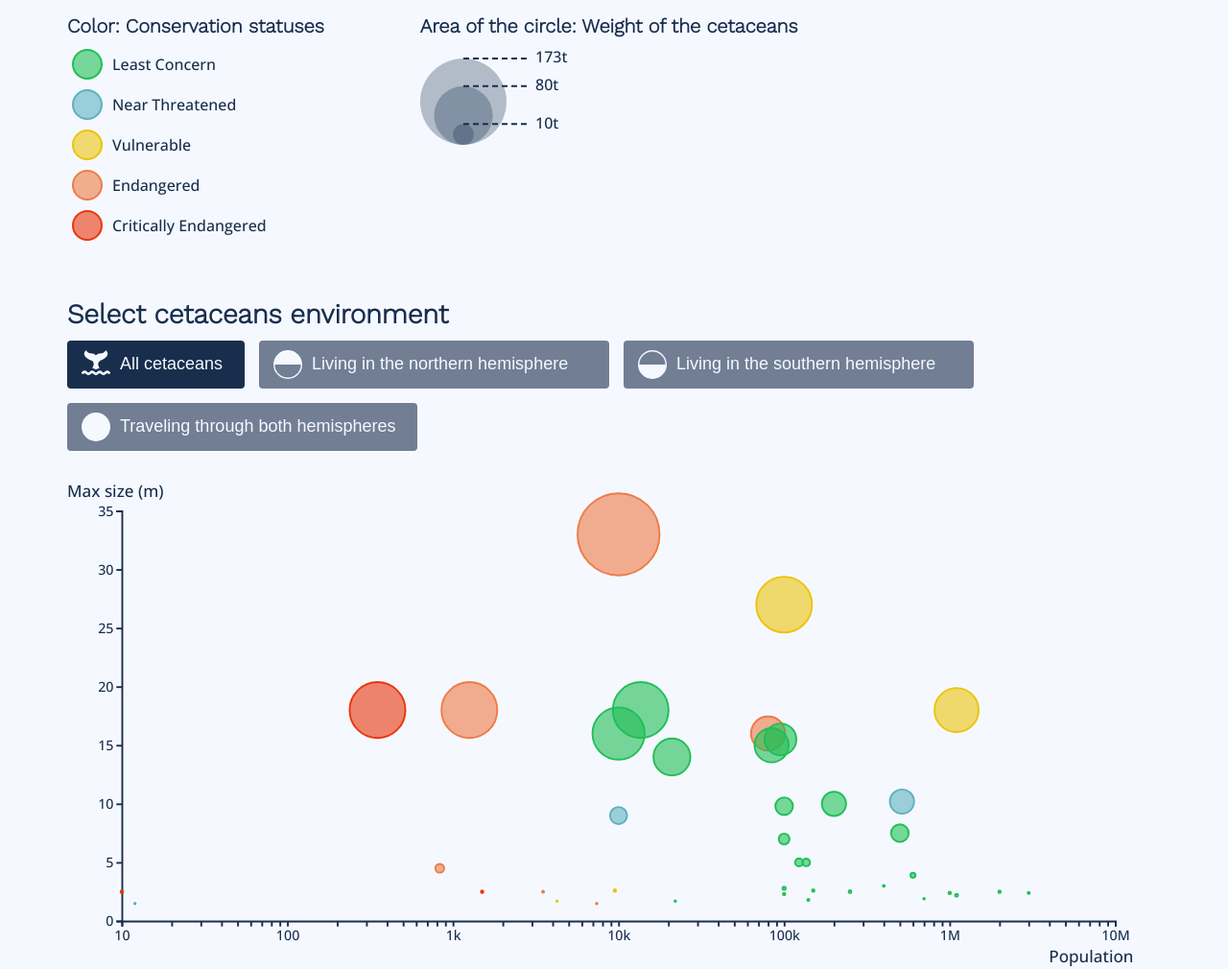
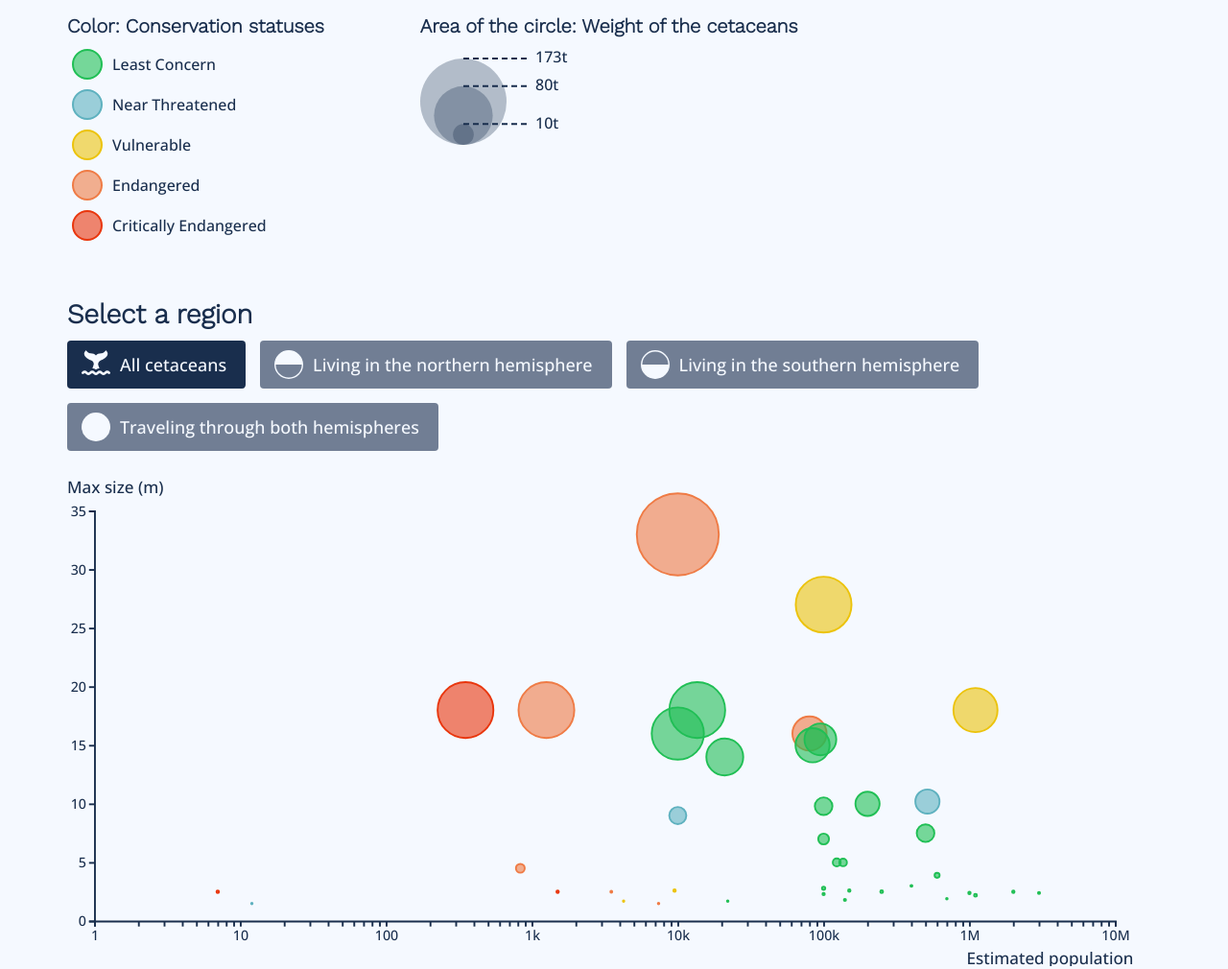
Before and after one commit to d3js-in-action-third-edition/enter-update-exit, a plain HTML site: page index.html in a window 1280 px wide. Shown: the part 315-1325 px from the top of the page at 96% size. Drawn offline with nearby package versions, Linux system fonts and the light colour scheme.

Commit message:
Update project

```diff
--- a/css/visualization.css
+++ b/css/visualization.css
@@ -28,24 +28,22 @@
   flex-wrap: wrap;
 }
 .filter {
-  position: relative;
-  display: flex;
-  align-items: center;
-  width: 365px;
   margin-right: 15px;
   margin-bottom: 15px;
   padding: 10px 20px 10px 15px;
+  font-family: inherit;
   background-color: rgba(25, 46, 77, 0.6);
   border-radius: 4px;
   border: none;
   cursor: pointer;
   transition: background-color 200ms ease;
 }
-.filter.filter-all {
-  width: 185px;
+.filter-icon,
+.filter-text {
+  display: inline-block;
+  vertical-align: middle;
 }
 .filter-icon {
-  display: inline-block;
   width: 30px;
   height: 30px;
   margin-right: 10px;
--- a/data/data.csv
+++ b/data/data.csv
@@ -4,7 +4,7 @@ uid,common_name,scientific_name,suborder,family,dorsal_fin,min_size_m,max_size_m
 3,Atlantic spotted dolphin,Stenella frontalis,Odontoceti,Delphinidae,Yes,1.70,2.30,0.14,both,100000,LC
 4,Atlantic white-sided dolphin,Lagenorhynchus acutus,Odontoceti,Delphinidae,Yes,1.90,2.50,0.2,north,250000,LC
 5,Australian snubfin dolphin,Orcaella heinsohni,Odontoceti,Delphinidae,Yes,2.10,2.60,0.15,south,9500,VU
-6,Baiji,Lipotes vexillifer,Odontoceti,Lipotidae,Yes,1.40,2.50,0.16,north,"6,5",CR
+6,Baiji,Lipotes vexillifer,Odontoceti,Lipotidae,Yes,1.40,2.50,0.16,north,7,CR
 7,Beluga,Delphinapterus leucas,Odontoceti,Monodontidae,No,3.00,5.00,1.50,north,136000,LC
 8,Blue whale,Balaenopterausculus,Mysticeti,Balaenopteridae,Yes,24.00,33.00,173.00,both,10000,EN
 9,Bowhead whale,Balaenaysticetus,Mysticeti,Balaenidae,No,14.00,16.00,70.00,north,10000,LC
--- a/index.html
+++ b/index.html
@@ -24,7 +24,7 @@
 			</div>
 		</div>
 		<div class="filters-container">
-			<h2>Select cetaceans environment</h2>
+			<h2>Select a region</h2>
 			<div id="filters"></div>
 		</div>
 		<div class="responsive-svg-container">
--- a/js/scatterplot.js
+++ b/js/scatterplot.js
@@ -19,9 +19,8 @@ const drawScatterplot = (data) => {
   /****************************/
   // X scale
   const maxPopulation = d3.max(data, d => d.global_population_estimate);
-  const minPopulation = d3.min(data, d => d.global_population_estimate);
   xScale
-    .domain([minPopulation, maxPopulation])
+    .domain([1, maxPopulation])
     .range([0, innerWidth])
     .nice();
 
@@ -62,30 +61,22 @@ const drawScatterplot = (data) => {
   // Add label to the axes
   svg
     .append("text")
-      .text("Population")
+      .text("Estimated population")
       .attr("text-anchor", "end")
       .attr("x", margin.left + innerWidth + 20)
-      .attr("y", height - 5)
+      .attr("y", height - 3)
       .style("font-size", "18px");
   svg
     .append("text")
       .text("Max size (m)")
       .attr("dominant-baseline", "hanging")
-      .attr("y", 20)
+      .attr("y", 15)
       .style("font-size", "18px");
 
 
   /******************************/
   /*     Append the circles     */
   /******************************/
-  innerChart  // Ensures that we have something to zoom against.
-    .append("rect")
-    .attr("x", 0)
-    .attr("y", 0)
-    .attr("width", innerWidth)
-    .attr("height", innerHeight)
-    .attr("fill", "transparent");
-
   innerChart
     .selectAll(".cetacean")
     .data(data)
--- a/js/shared-constants.js
+++ b/js/shared-constants.js
@@ -1,5 +1,5 @@
 // Chart
-const margin = {top: 50, right: 50, bottom: 50, left: 60};
+const margin = {top: 50, right: 50, bottom: 50, left: 30};
 const width = 1200;
 const height = 550;
 const innerWidth = width - margin.left - margin.right;
```
